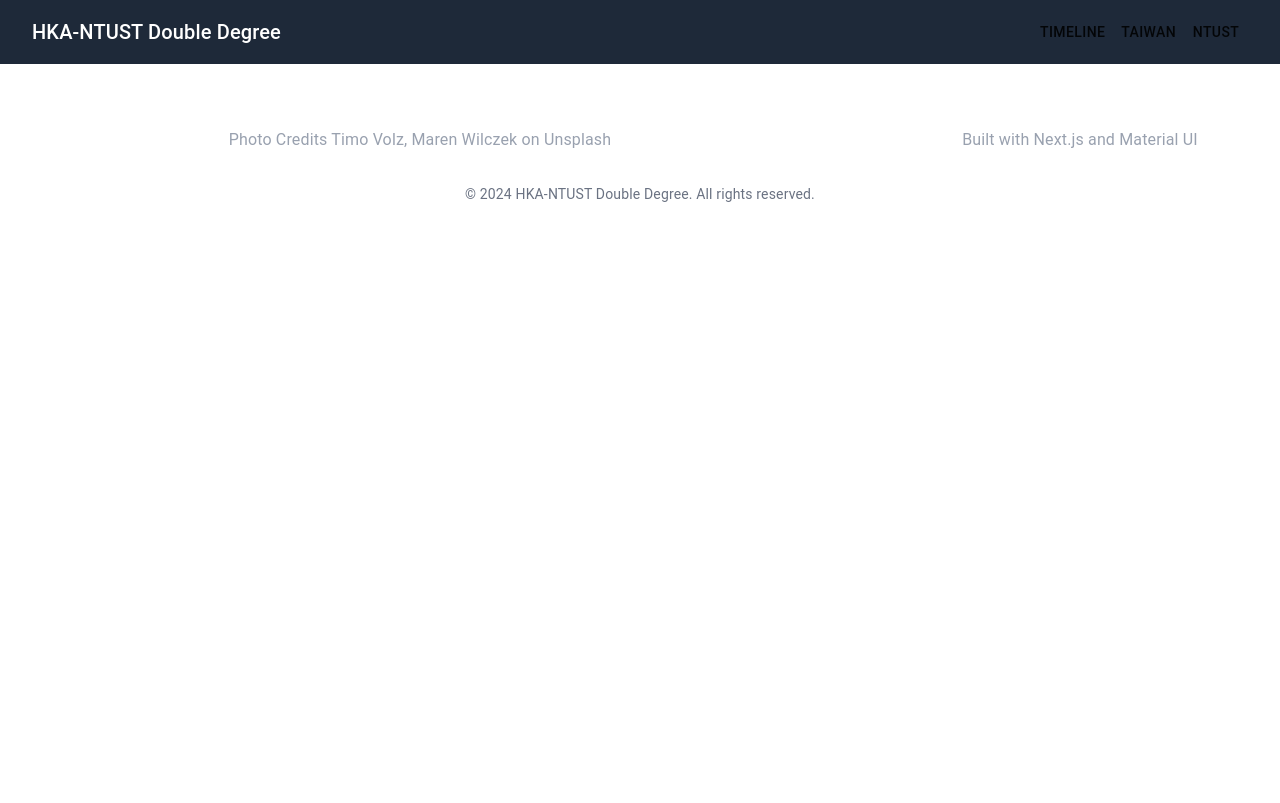
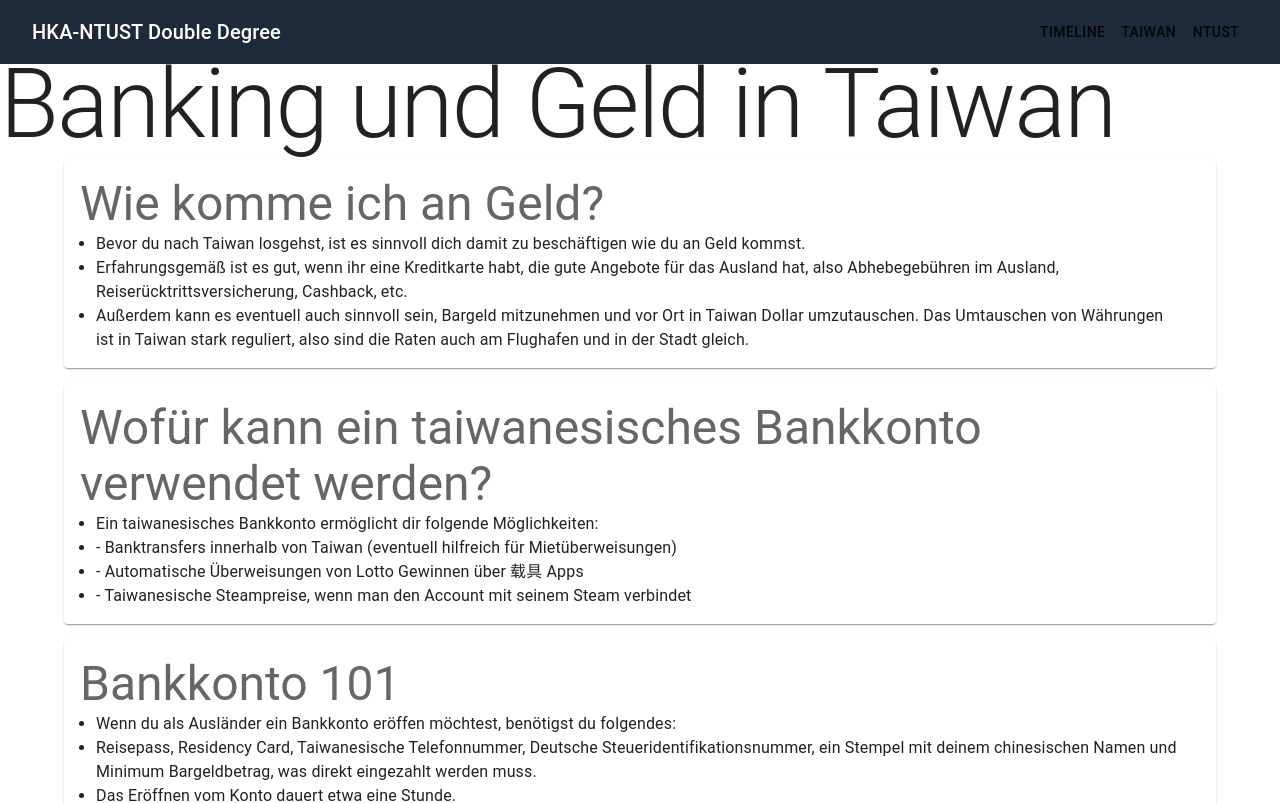
Before and after one commit to Sui-nyan/HKA-NTUST-double-degree, a Next.js app: page /banking in a window 1280 px wide. Shown: the top 803 px of the page. Built offline with nearby package versions, Linux system fonts and the light colour scheme; a web font is replaced by a local one.

Commit message:
Content (#6)
* refactoring

* banking info

* Update Residency info

* en is also de

* Update de.json

```diff
--- /dev/null
+++ b/app/banking/locales/de.json
@@ -0,0 +1,30 @@
+{
+  "pageTitle": "Banking und Geld in Taiwan",
+  "infoCards": [
+    {
+      "title": "Wie komme ich an Geld?",
+      "description": [
+        "Bevor du nach Taiwan losgehst, ist es sinnvoll dich damit zu beschäftigen wie du an Geld kommst.",
+        "Erfahrungsgemäß ist es gut, wenn ihr eine Kreditkarte habt, die gute Angebote für das Ausland hat, also Abhebegebühren im Ausland, Reiserücktrittsversicherung, Cashback, etc.",
+        "Außerdem kann es eventuell auch sinnvoll sein, Bargeld mitzunehmen und vor Ort in Taiwan Dollar umzutauschen. Das Umtauschen von Währungen ist in Taiwan stark reguliert, also sind die Raten auch am Flughafen und in der Stadt gleich."
+      ]
+    },
+    {
+      "title": "Wofür kann ein taiwanesisches Bankkonto verwendet werden?",
+      "description": [
+        "Ein taiwanesisches Bankkonto ermöglicht dir folgende Möglichkeiten:",
+        "- Banktransfers innerhalb von Taiwan (eventuell hilfreich für Mietüberweisungen)",
+        "- Automatische Überweisungen von Lotto Gewinnen über 载具 Apps",
+        "- Taiwanesische Steampreise, wenn man den Account mit seinem Steam verbindet"
+      ]
+    },
+    {
+      "title": "Bankkonto 101",
+      "description": [
+        "Wenn du als Ausländer ein Bankkonto eröffen möchtest, benötigst du folgendes:",
+        "Reisepass, Residency Card, Taiwanesische Telefonnummer, Deutsche Steueridentifikationsnummer, ein Stempel mit deinem chinesischen Namen und Minimum Bargeldbetrag, was direkt eingezahlt werden muss.",
+        "Das Eröffnen vom Konto dauert etwa eine Stunde."
+      ]
+    }
+  ]
+}
--- /dev/null
+++ b/app/banking/locales/en.json
@@ -0,0 +1,30 @@
+{
+  "pageTitle": "Banking und Geld in Taiwan",
+  "infoCards": [
+    {
+      "title": "Wie komme ich an Geld?",
+      "description": [
+        "Bevor du nach Taiwan losgehst, ist es sinnvoll dich damit zu beschäftigen wie du an Geld kommst.",
+        "Erfahrungsgemäß ist es gut, wenn ihr eine Kreditkarte habt, die gute Angebote für das Ausland hat, also Abhebegebühren im Ausland, Reiserücktrittsversicherung, Cashback, etc.",
+        "Außerdem kann es eventuell auch sinnvoll sein, Bargeld mitzunehmen und vor Ort in Taiwan Dollar umzutauschen. Das Umtauschen von Währungen ist in Taiwan stark reguliert, also sind die Raten auch am Flughafen und in der Stadt gleich."
+      ]
+    },
+    {
+      "title": "Wofür kann ein taiwanesisches Bankkonto verwendet werden?",
+      "description": [
+        "Ein taiwanesisches Bankkonto ermöglicht dir folgende Möglichkeiten:",
+        "- Banktransfers innerhalb von Taiwan (eventuell hilfreich für Mietüberweisungen)",
+        "- Automatische Überweisungen von Lotto Gewinnen über 载具 Apps",
+        "- Taiwanesische Steampreise, wenn man den Account mit seinem Steam verbindet"
+      ]
+    },
+    {
+      "title": "Bankkonto 101",
+      "description": [
+        "Wenn du als Ausländer ein Bankkonto eröffen möchtest, benötigst du folgendes:",
+        "Reisepass, Residency Card, Taiwanesische Telefonnummer, Deutsche Steueridentifikationsnummer, ein Stempel mit deinem chinesischen Namen und Minimum Bargeldbetrag, was direkt eingezahlt werden muss.",
+        "Das Eröffnen vom Konto dauert etwa eine Stunde."
+      ]
+    }
+  ]
+}
--- a/app/banking/page.tsx
+++ b/app/banking/page.tsx
@@ -1,8 +1,22 @@
 import {Box} from "@mui/system";
+import {Container, Typography} from "@mui/material";
+import {InfoCard} from "@/app/components/InfoCard";
+import localeData from "./locales/en.json";
+import type { CourseSelectionLocale } from "../../lib/types";
 
-export default function CourseSelectionPage() {
+const locale = localeData as unknown as CourseSelectionLocale;
+
+export default function BankingPage() {
+    const cards = locale.infoCards ?? [];
+
     return (
         <Box>
+            <Typography variant="h1">{locale.pageTitle ?? 'Getting a Sim-Card'}</Typography>
+            <Container className="gap-4 flex flex-col">
+                {cards.map((c, i) => (
+                    <InfoCard key={i} title={c.title} description={c.description} />
+                ))}
+            </Container>
         </Box>
     );
 }
--- /dev/null
+++ b/app/residency/locales/de.json
@@ -0,0 +1,15 @@
+{
+  "pageTitle": "Alien Residency Card (ARC) Antrag",
+  "infoCards": [
+    {
+      "title": "Benötigte Dokumente",
+      "description": [
+        "Reisepass",
+        "Certificate of Enrollment",
+        "Biometrisches Photo",
+        "Health Certificate mit Beglaubigung vom Taiwanesischen Konsulat in Deutschland",
+        "Nachweis über Unterkunft"
+      ]
+    }
+  ]
+}
--- /dev/null
+++ b/app/residency/locales/en.json
@@ -0,0 +1,15 @@
+{
+  "pageTitle": "Alien Residency Card (ARC) Antrag",
+  "infoCards": [
+    {
+      "title": "Benötigte Dokumente",
+      "description": [
+        "Reisepass",
+        "Certificate of Enrollment",
+        "Biometrisches Photo",
+        "Health Certificate mit Beglaubigung vom Taiwanesischen Konsulat in Deutschland",
+        "Nachweis über Unterkunft"
+      ]
+    }
+  ]
+}
--- a/app/residency/page.tsx
+++ b/app/residency/page.tsx
@@ -1,29 +1,30 @@
-"use client";
+import {Box} from "@mui/system";
+import {Button, Container, Link, Typography} from "@mui/material";
+import {InfoCard} from "@/app/components/InfoCard";
+import localeData from "./locales/en.json";
+import type { CourseSelectionLocale } from "../../lib/types";
 
-import {Box} from "@mui/system";
-import {Button, InputLabel, MenuItem, Select, SelectChangeEvent, Typography} from "@mui/material";
-import Form from "next/form";
-import {useState} from "react";
-import Link from "next/link";
+const locale = localeData as unknown as CourseSelectionLocale;
 
-export default function ClassSchedulePage() {
+export default function ResidencyPage() {
+    const cards = locale.infoCards ?? [];
+
     return (
-        <Box className="flex flex-col items-center gap-8">
-            <Typography variant="h1">Applying for residency</Typography>
         <Box>
+            <Typography variant="h1">{locale.pageTitle ?? 'ARC-Antrag'}</Typography>
             <Typography variant={"body2"}>
                         Nach dem ihr die ersten vier Steps eurer Registrierung durchgeführt habt, bekommt ihr ein
                         Certificate of Enrollment. Mit diesem Dokument könnt ihr nun die Applikation für Residency
                         ausfüllen.</Typography>
+            <Container className="gap-4 flex flex-col">
+                {cards.map((c, i) => (
+                    <InfoCard key={i} title={c.title} description={c.description} />
+                ))}
+                <Box>
                     <Button variant="contained"><Link
-                    href={"https://coa.immigration.gov.tw/coa-frontend/foreign-student/individual/login?verify=true"}>Zur
-                    Anlaufstelle</Link></Button>
+                        href={"https://coa.immigration.gov.tw/coa-frontend/foreign-student/individual/login?verify=true"}>Zum ARC Antrag für Studenten</Link></Button>
                 </Box>
-            <Box>
-                <Typography variant="body2" component="p">
-
-                </Typography>
-            </Box>
+            </Container>
         </Box>
     );
 }
--- a/app/transport/locales/de.json
+++ b/app/transport/locales/de.json
@@ -2,19 +2,50 @@
   "pageTitle": "Transportmittel in Taiwan",
   "infoCards": [
     {
-      "title": "Zahlungsmöglichkeiten",
+      "title": "EasyCards",
       "description": [
         "Typischerweise nutzen Taiwanesen sogenannte EasyCards, um für die Transportmöglichkeiten zu zahlen.",
         "Diese Karten können bei Convenience Stores gekauft werden. Sie befinden sich meist direkt neben der Kasse und können dort auch direkt mit Bargeld aufgeladen werden.",
-        "Falls euch das Geld mal ausgeht während ihr noch in der MRT Station drin seid, müsst ihr zu einem der Schalten am Ausgang der Station gehen und dort das Geld bezahlen.",
-        "Neben den EasyCards ist es auch möglich die Studierendenkarte aufzuladen und als Zahlungsmittel für öffentlichen Transport zu nutzen.",
-        "Wenn ihr noch keine Easycard habt können an MRT-Stationen Tickets gekauft werden oder in Bussen direkt mit Bargeld die Fahrt in Bargeld bezahlt werden."
+        "Neben Convinience Stores hat man auch die Möglichkeit EasyCards direkt in den MRT Stationen an Automaten aufladen.",
+        "In manchen Geschäften ist es auch möglich die Karte als Zahlungsmittel zu nutzen."
+      ]
+    },
+    {
+      "title": "MRT (Mass Rapid Transit)",
+      "description": [
+        "In Tapei nutzen die meisten Menschen die MRT als Transportmittel, um schnell von einem Ort zum anderen zu kommen. Es gibt insgesamt sechs Linien, die sich durch die Stadt erstecken.",
+        "Am Eingang wird an den Gates die EasyCard oder das Ticket gescannt. Wenn man sein Ziel erreicht wird beim Verlassen des Gates das Geld abgezogen, bzw. das Ticket eingeworfen.",
+        "Man sollte dabei beachten, dass genug Geld auf der Karte vorhanden ist, sollte dem nicht so sein muss man am Schalter mit Bargeld die Differenz bezahlen und wird dann aus der Station gelassen.",
+        "Der Mindestbetrag für die MRT beträgt 20$."
+      ]
+    },
+    {
+      "title": "Buslinien",
+      "description": [
+        "Es gibt viele Busstationen in Taipei, die dabei helfen können VErbindungen zu schlagen oder Orte zu erreichen, die nicht mit der MRT verfügbar sind.",
+        "Busse fahren teilweise sehr schnell und halten nur an, wenn Personen an der Station ihre Hand deutlich und früh genug ausstrecken.",
+        "Änhlich wie bei der MRT kann man hier auch seine Karte beim Ein- und Aussteigen scannen, oder Münzen beim Fahrer für die Fahrt einwerfen.",
+        "Der Mindestbetrag beträgt dabei 15$."
+      ]
+    },
+    {
+      "title": "YouBike",
+      "description": [
+        "In Taiwan kann man nicht nur Bus und Bahn fahren, auch das Fahrrad ist Teil des öffentlichen Verkehrs hier.",
+        "Die Fahrräder stehen an gekenzeichneten Stationen und müssen an jeweiligen Stationen auch wieder abgegeben werden.",
+        "Um die Fahrräder zu nutzen braucht man die YouBike App, welche sowohl im AppStore als auch im GooglePlayStore verfügbar sind.",
+        "Nachdem die App runtergelanden wurde, kann man sich mit einer taiwanesischen Rufnummer oder als Gast anmelden.",
+        "Eine Anmeldung als Gast benötigt eine Kreditkarte auf der etwa 80€ als Pfand hinterlegt werden. Dann können Fahrräder über ein QR-Code ausgeliehen werden.",
+        "Man sollte dabei jedoch beachten, dass der Gast-Login immer nur 5 Tage gültig ist, danach wird der Pfand zurücküberwiesen. Fahrten kosten jeweils 10$ pro 30 Minuten.",
+        "Als registrierter Nutzer kann man seine EasyCards hinterlegen, diese werden genutzt, um Fahrräder auszuleihen. Dabei werden Fahrräder angeschalten, die Karte wird draufgelegt und die Fahrt kann beginnen.",
+        "Nachdem man seine Fahrt beendet hat und das Fahrrad in die Station gestellt hat, tappt man wie bei anderen Transportmitteln nochmals drauf damit das Geld abgezogen wird.",
+        "Die ersten 30 Minuten der Fahrt sind dabei kostenfrei."
       ]
     },
     {
         "title": "Good to know",
         "description": [
-            ""
+            "Studentenkarten gelten auch als Transportkarten."
         ]
     }
   ]
```
Lines whose indentation alone changed are shown as unchanged.
